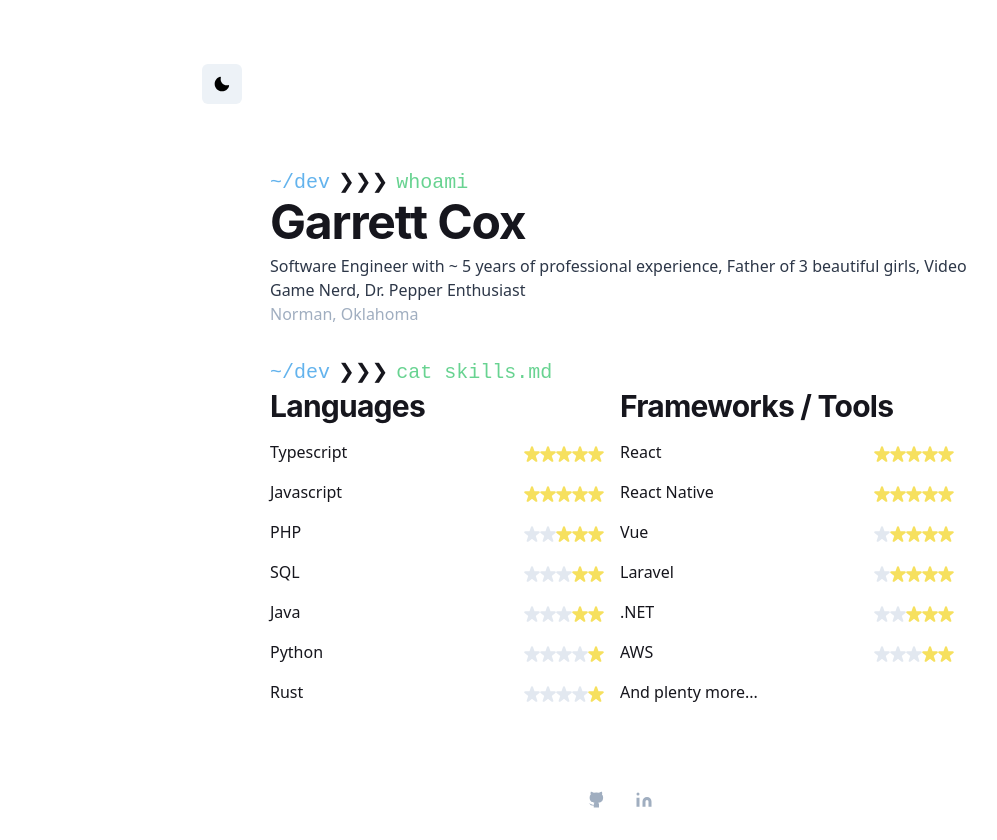
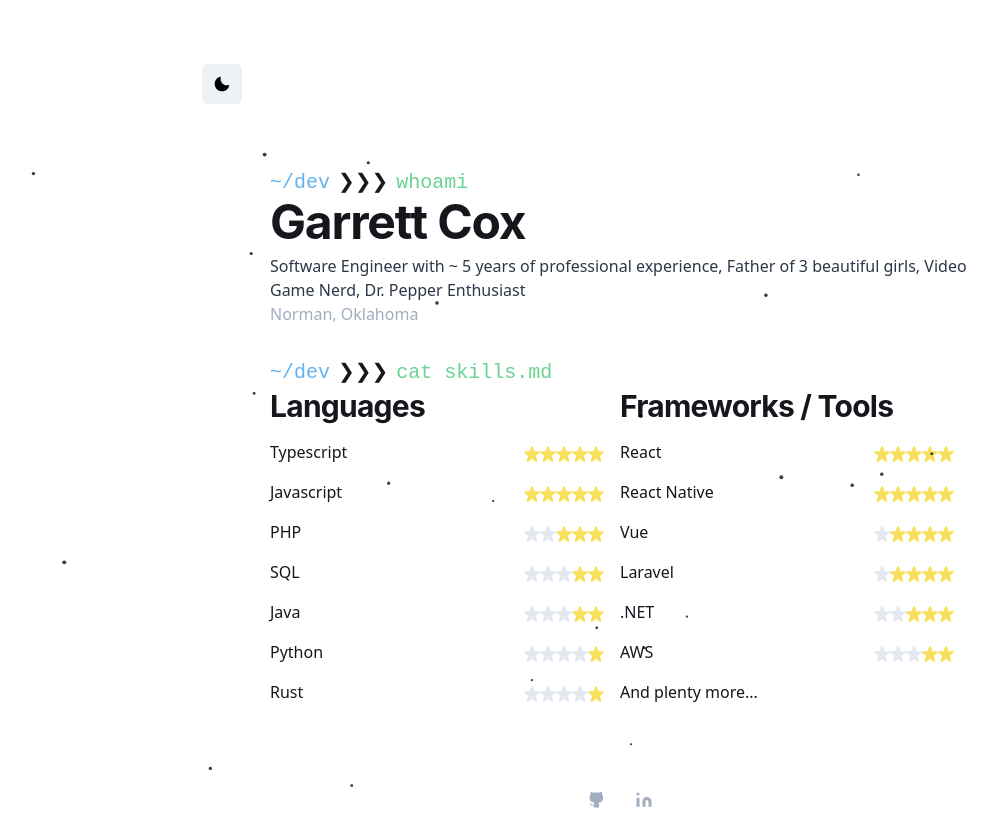
Before and after one commit to garrettjoecox/garrettcox.dev, a Next.js app: page / in a window 1280 px wide. Shown: the whole page, without its empty margins (20-1017 px from the left). Built offline with nearby package versions, Linux system fonts and the light colour scheme.

Commit message:
Add snow effect

```diff
--- a/package.json
+++ b/package.json
@@ -19,7 +19,8 @@
     "framer-motion": "^2.9.4",
     "next": "10.0.3",
     "react": "17.0.1",
-    "react-dom": "17.0.1"
+    "react-dom": "17.0.1",
+    "react-tsparticles": "^1.18.11"
   },
   "devDependencies": {
     "@types/node": "^14.14.10",
--- a/src/client/components/Container.tsx
+++ b/src/client/components/Container.tsx
@@ -1,8 +1,10 @@
+/* eslint-disable @typescript-eslint/no-use-before-define */
 import { MoonIcon, SunIcon } from '@chakra-ui/icons';
 import { Flex, IconButton, useColorMode } from '@chakra-ui/react';
 import { css, Global } from '@emotion/react';
 import styled from '@emotion/styled';
 import React, { FC } from 'react';
+import Particles from 'react-tsparticles';
 import Footer from './Footer';
 
 const StickyNav = styled(Flex)`
@@ -15,11 +17,6 @@
 
 const Container: FC<{}> = ({ children }) => {
   const { colorMode, toggleColorMode } = useColorMode();
-
-  const bgColor = {
-    light: 'white',
-    dark: 'gray.900',
-  };
   const primarytextColor = {
     light: 'black',
     dark: 'white',
@@ -42,8 +39,16 @@
             min-height: 100vh;
             background: ${colorMode === 'light' ? 'white' : '#171923'};
           }
+          #tsparticles {
+            position: absolute;
+            z-index: 0;
+            min-width: 100vw;
+            min-height: 100vh;
+            height: 100%;
+          }
         `}
       />
+      <Particles options={colorMode === 'dark' ? darkParticleConfig : lightParticleConfig} />
       <StickyNav
         flexDirection="row"
         justifyContent="space-between"
@@ -80,14 +85,7 @@
           </NextLink>
         </Box> */}
       </StickyNav>
-      <Flex
-        as="main"
-        justifyContent="center"
-        flexDirection="column"
-        bg={bgColor[colorMode]}
-        color={primarytextColor[colorMode]}
-        px={8}
-      >
+      <Flex as="main" justifyContent="center" flexDirection="column" color={primarytextColor[colorMode]} px={8}>
         {children}
         <Footer />
       </Flex>
@@ -96,3 +94,48 @@
 };
 
 export default Container;
+
+const darkParticleConfig = {
+  fpsLimit: 60,
+  particles: {
+    color: {
+      value: '#ffffff',
+    },
+    move: {
+      direction: 'top-right',
+      enable: true,
+      random: true,
+      speed: 1,
+      outMode: 'out',
+      straight: false,
+    },
+    number: {
+      density: {
+        enable: true,
+        value_area: 800,
+      },
+      value: 20,
+    },
+    opacity: {
+      value: 0.5,
+    },
+    shape: {
+      type: 'circle',
+    },
+    size: {
+      random: true,
+      value: 2,
+    },
+  },
+  detectRetina: true,
+};
+
+const lightParticleConfig = {
+  ...darkParticleConfig,
+  particles: {
+    ...darkParticleConfig.particles,
+    color: {
+      value: '#000000',
+    },
+  },
+};
```
Also changed, not shown: 1 other file (tests, documents, lock files or other folders).
